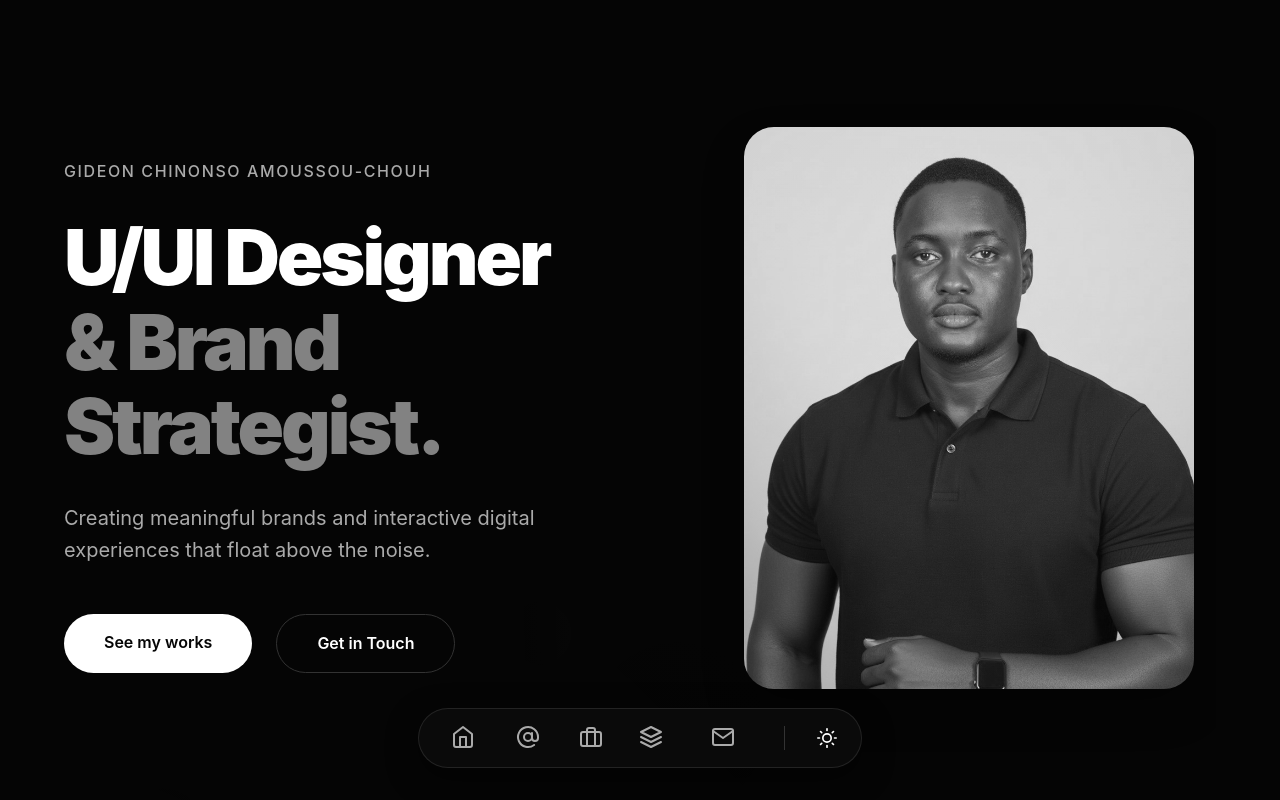
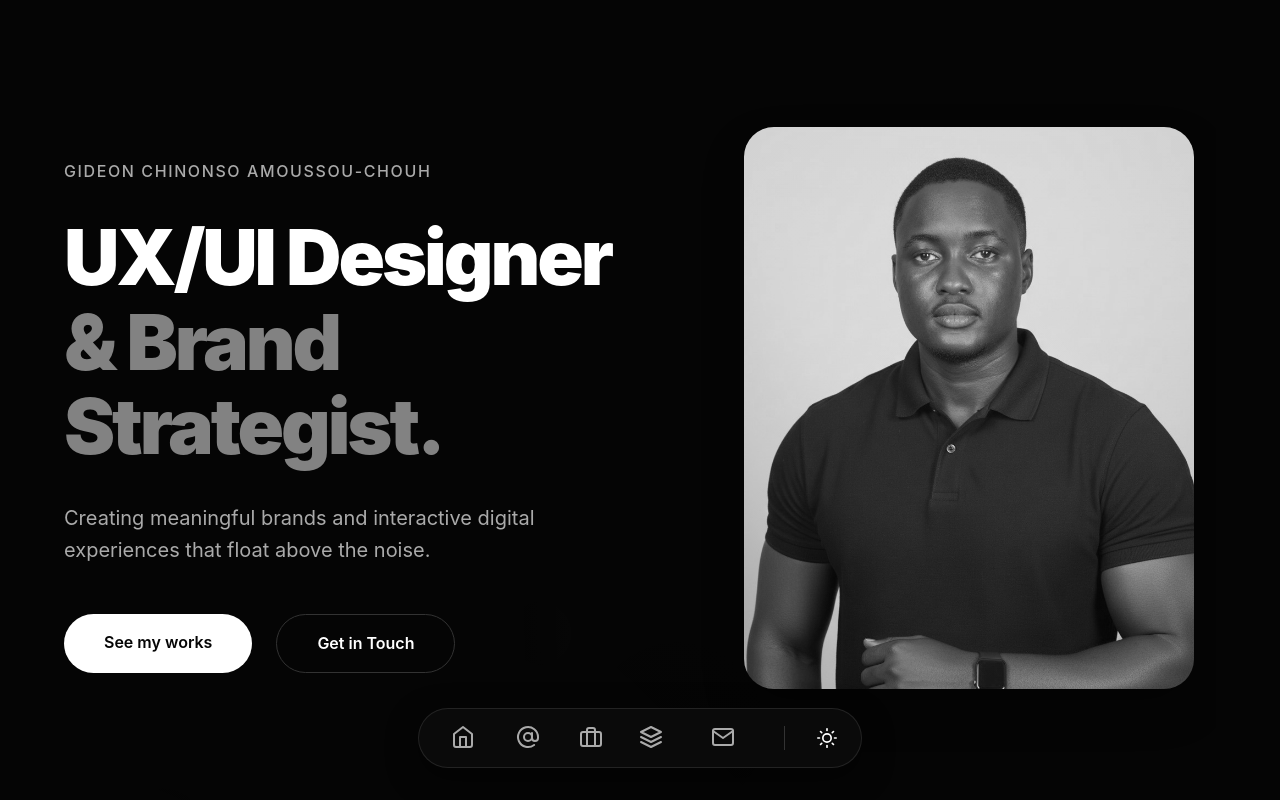
Before and after one commit to gid04/my_portfolio, a React (Vite) app: page / in a window 1280 px wide. Shown: the top 800 px of the page. Built offline with nearby package versions, Linux system fonts and the light colour scheme; no server answers.

Commit message:
Refactor TypingText component to fix potential text glitch

```diff
--- a/src/components/ui/Hero.tsx
+++ b/src/components/ui/Hero.tsx
@@ -7,10 +7,11 @@ const TypingText = ({ text }: { text: string }) => {
     const [displayedText, setDisplayedText] = useState('');
 
     useEffect(() => {
+        setDisplayedText(''); // Reset on text change
         let index = 0;
         const interval = setInterval(() => {
-            setDisplayedText((prev) => prev + text.charAt(index));
             index++;
+            setDisplayedText(text.slice(0, index));
             if (index === text.length) clearInterval(interval);
         }, 50); // Speed of typing
         return () => clearInterval(interval);
```
